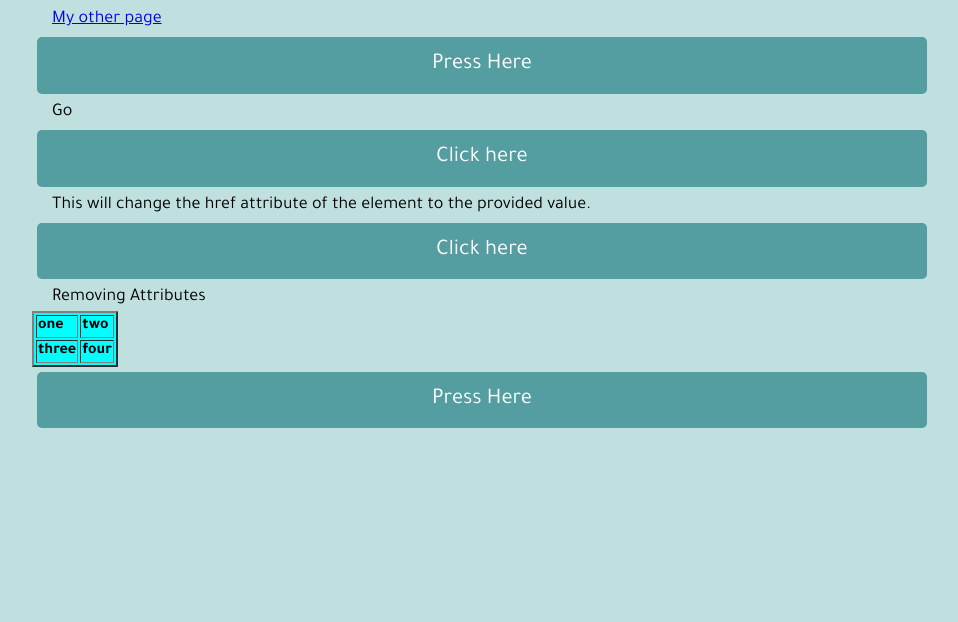
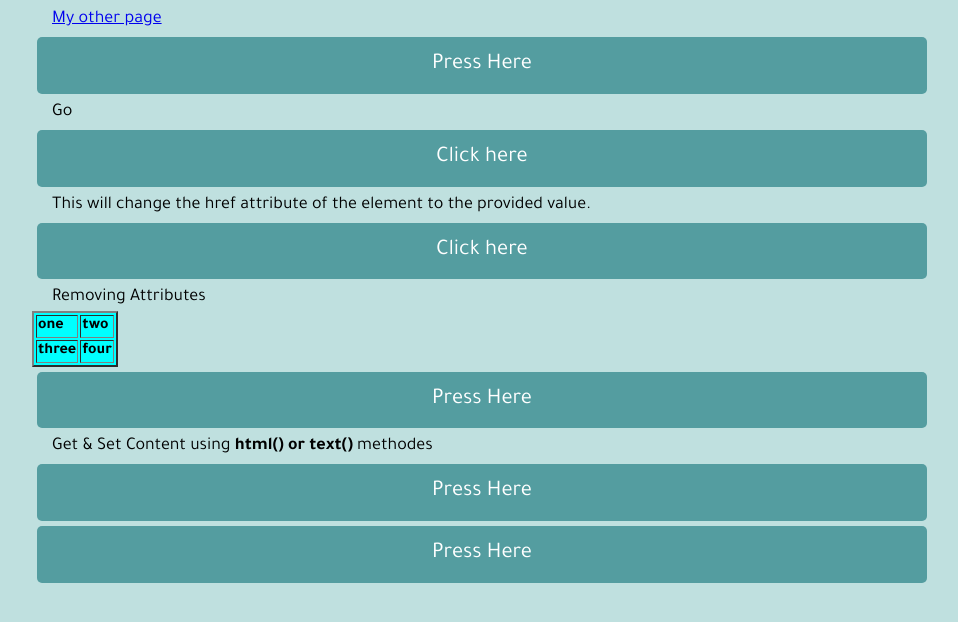
Before and after one commit to akeshma/web-platform-jquery-by-akeshma, a website: page index.html in a window 1280 px wide. Shown: the part 88-710 px from the top of the page, without its empty margins (158-1116 px from the left). Drawn offline with nearby package versions, Linux system fonts and the light colour scheme.

Commit message:
Get & Set Content

```diff
--- a/index.html
+++ b/index.html
@@ -26,5 +26,9 @@
       </tr>
   </table>
   <a class="btn" onclick="removeAttr()">Press Here</a>
+
+  <div id="gethtml" class="container">Get & Set Content using <b>html() or text()</b>  methodes</div>
+  <a class="btn" onclick="gethtml()">Press Here</a>
+  <a class="btn" onclick="sethtml()">Press Here</a>
   </body>
 </html>
--- a/script.js
+++ b/script.js
@@ -31,3 +31,17 @@ function removeAttr() {
     $('table').removeAttr('class');
   });
 }
+
+function gethtml(){
+  $(function() {
+    var val = $("#gethtml").html();
+    alert(val);
+});
+}
+
+function sethtml(){
+  $(function() {
+    $("#gethtml").html("JQuery is <b>fun</b>");
+
+});
+}
```
